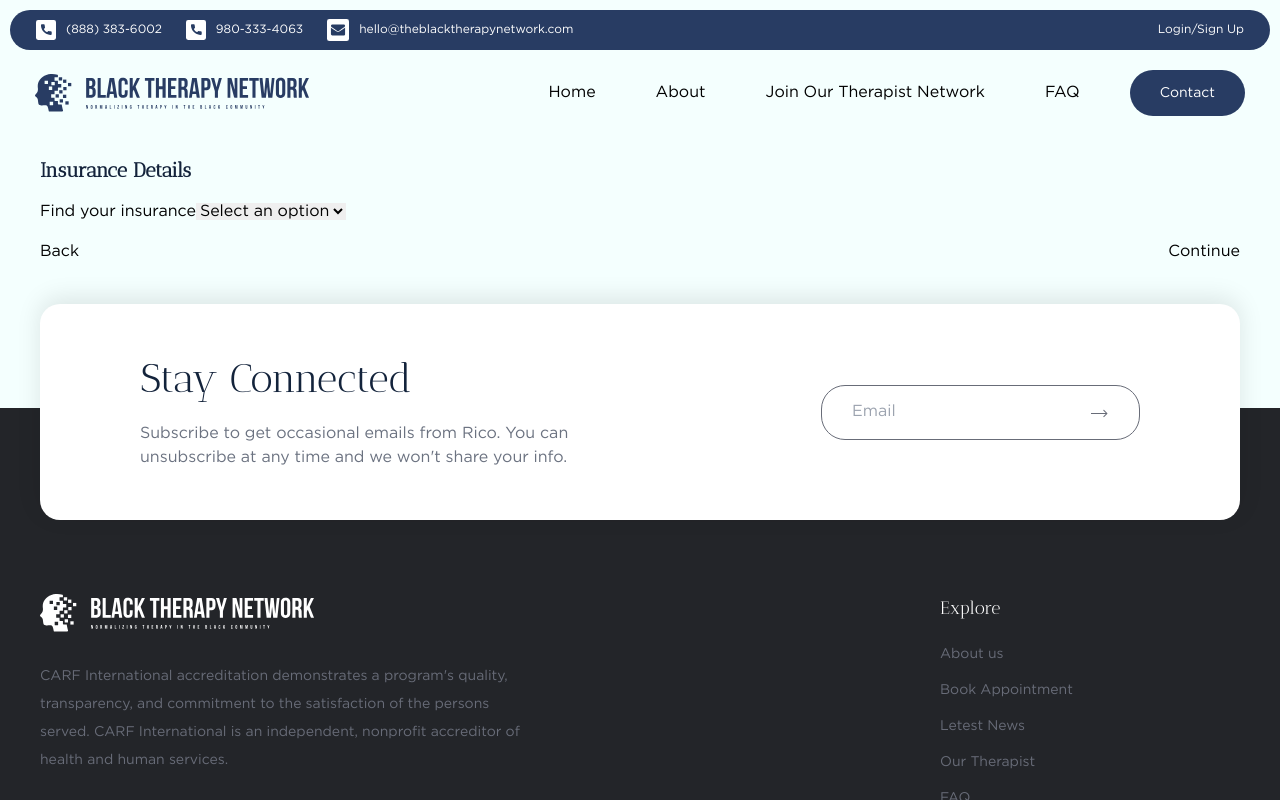
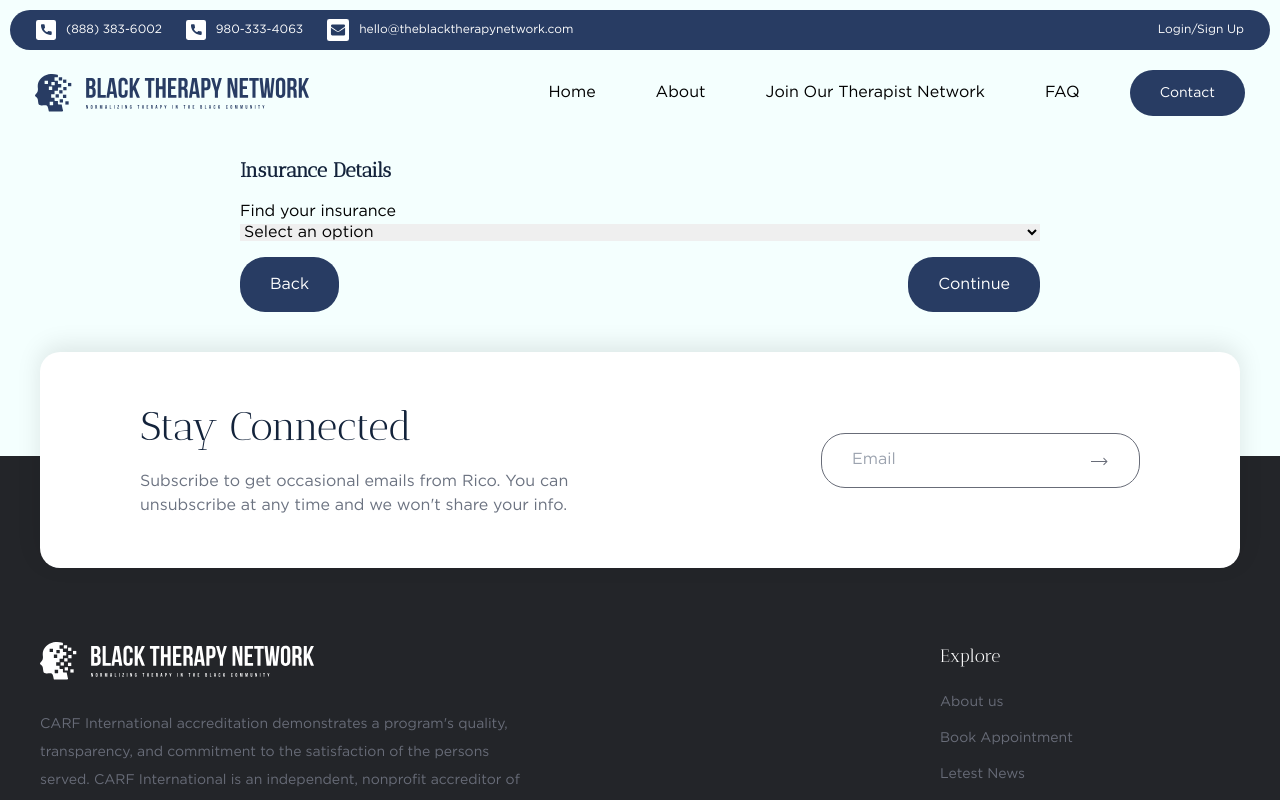
Before and after one commit to humanshi123/blacktherapy, a Next.js app: page /booktherapy in a window 1280 px wide. Both pictures are taken after a click on the button 640 px from the left and 302 px from the top of the page. Shown: the top 800 px of the page. Built offline with nearby package versions, Linux system fonts and the light colour scheme.

Commit message:
30 Jul 2024

```diff
--- a/src/components/EmployerForm.tsx
+++ b/src/components/EmployerForm.tsx
@@ -103,7 +103,10 @@ const EmployerForm: React.FC<EmployerFormProps> = ({ onBack }) => {
       endIndex = 6; // Show next 2 questions
     } else if (currentStep === 3) {
       startIndex = 6;
-      endIndex = 8; // Show remaining questions
+      endIndex = 8;
+    } else if (currentStep === 4) {
+      startIndex = 8;
+      endIndex = employerQuestions.length; // Show remaining questions
     }
 
     return employerQuestions.slice(startIndex, endIndex).map((question, index) => (
@@ -179,14 +182,14 @@ const EmployerForm: React.FC<EmployerFormProps> = ({ onBack }) => {
   };
 
   return (
-    <div>
+    <div className="max-w-[800px] mx-auto ">
       <h2 className="text-xl font-bold mb-4">Enter organization Detail</h2>
       {renderQuestions()}
 
       <div className="flex justify-between">
-        <button onClick={handleBack} className="btn btn-secondary">Back</button>
+        <button onClick={handleBack} className="button">Back</button>
         {currentStep < Math.ceil(employerQuestions.length / 3) && (
-          <button onClick={handleContinue} className="btn btn-primary">Continue</button>
+          <button onClick={handleContinue} className="button">Continue</button>
         )}
       </div>
     </div>
--- a/src/components/InputField.tsx
+++ b/src/components/InputField.tsx
@@ -15,7 +15,7 @@ const InputField: FC<InputFieldProps> = ({ type, value, placeholder }) => {
       type={type}
       value={value}
       placeholder={placeholder}
-      readOnly
+
       // onChange={onChange}
     />
     </div>
--- a/src/components/InsuranceForm.tsx
+++ b/src/components/InsuranceForm.tsx
@@ -128,12 +128,19 @@ const InsuranceForm: React.FC<InsuranceFormProps> = ({ onBack }) => {
     } else if (currentStep === 3) {
       startIndex = 6;
       endIndex = 8;
+    } else if (currentStep === 4) {
+      startIndex = 8;
+      endIndex = 10;
+    } else if (currentStep === 5) {
+      startIndex = 10;
+      endIndex = insuranceQuestions.length;
     }
+
 
     return insuranceQuestions
       .slice(startIndex, endIndex)
       .map((question, index) => (
-        <div key={index + startIndex} className="mb-4">
+        <div key={index + startIndex} className="grid mb-4">
           <label>{question.question}</label>
           {question.type === "textarea" ? (
             <textarea
@@ -193,16 +200,16 @@ const InsuranceForm: React.FC<InsuranceFormProps> = ({ onBack }) => {
   };
 
   return (
-    <div>
+    <div className="max-w-[800px] mx-auto ">
       <h2 className="text-xl font-bold mb-4">Insurance Details</h2>
       {renderQuestions()}
 
       <div className="flex justify-between">
-        <button onClick={handleBack} className="btn btn-secondary">
+        <button onClick={handleBack} className="button">
           Back
         </button>
         {currentStep < Math.ceil(insuranceQuestions.length / 2) && (
-          <button onClick={handleContinue} className="btn btn-primary">
+          <button onClick={handleContinue} className="button">
             Continue
           </button>
         )}
--- a/src/components/OutOfPocketForm.tsx
+++ b/src/components/OutOfPocketForm.tsx
@@ -96,6 +96,15 @@ const OutOfPocketForm: React.FC<OutOfPocketFormProps> = ({ onBack }) => {
     } else if (currentStep === 1) {
       startIndex = 2;
       endIndex = 4; // Show next 2 questions
+    } else if (currentStep === 2) {
+      startIndex = 4;
+      endIndex = 6;
+    } else if (currentStep === 3) {
+      startIndex = 6;
+      endIndex = 8;
+    } else if (currentStep === 4) {
+      startIndex = 8;
+      endIndex = outOfPocketQuestions.length;
     }
 
     return outOfPocketQuestions.slice(startIndex, endIndex).map((question, index) => (
@@ -149,14 +158,14 @@ const OutOfPocketForm: React.FC<OutOfPocketFormProps> = ({ onBack }) => {
   };
 
   return (
-    <div>
+    <div className="max-w-[800px] mx-auto ">
       <h2 className="text-xl font-bold mb-4">Out-of-Pocket Details</h2>
       {renderQuestions()}
 
       <div className="flex justify-between">
-        <button onClick={handleBack} className="btn btn-secondary">Back</button>
+        <button onClick={handleBack} className="button">Back</button>
         {currentStep < Math.ceil(outOfPocketQuestions.length / 2) && (
-          <button onClick={handleContinue} className="btn btn-primary">Continue</button>
+          <button onClick={handleContinue} className="button">Continue</button>
         )}
       </div>
     </div>
```
